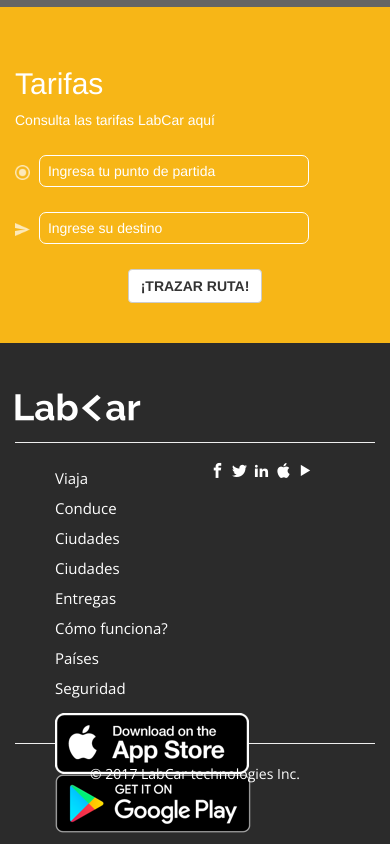
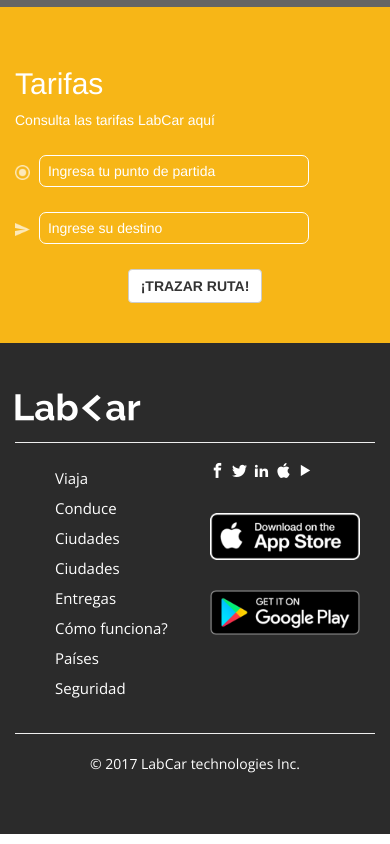
Before and after one commit to lesashley/LabCar-Sprint04, a plain HTML site: page index.html in a window 390 px wide. Shown: the part 2224-3068 px from the top of the page. Drawn offline with nearby package versions, Linux system fonts and the light colour scheme; some packages are replaced by stand-ins of ours; grey boxes are pictures that could not be loaded; files whose address does not match are found by name.

Commit message:
Estilos en desktop y mobile tambien añadi tipografia

```diff
--- a/assets/css/style.css
+++ b/assets/css/style.css
@@ -167,9 +167,11 @@ font-family: 'Raleway', sans-serif;
 #footer .flex-end{
   display: flex;
   align-items: flex-end;
-  height: 240px;
+  height: 250px;
 }
-
+.flex-end img{
+  margin: 15px;
+}
 @media(max-width: 768px){
   .logo{
     width: 100px;
@@ -178,6 +180,10 @@ font-family: 'Raleway', sans-serif;
   }
   #footer .flex-end{
     align-items: flex-start;
-    height: 10px;
+    height: 20px;
+  }
+  .logos-footer img{
+    width: 150px;
+    margin-top: 30px;
   }
 }
--- a/index.html
+++ b/index.html
@@ -138,16 +138,22 @@
               <img src="assets/images/logo-blanco.png" alt="">
             </div>
           </div>
-          <hr class="divider">
+          <hr>
           <div class="row">
-            <div class="col-md-2 col-xs-6 flex-end col-xs-push-6">
-              <a href="#" class="icon-facebook"></a>
-              <a href="#" class="icon-twitter"></a>
-              <a href="#" class="icon-linkedin2"></a>
-              <a href="#" class="icon-appleinc"></a>
-              <a href="#" class="icon-play3"></a>
+            <div class="col-xs-6 col-xs-push-6 col-md-push-0 col-md-2">
+              <div class="flex-end">
+                <a href="#" class="icon-facebook"></a>
+                <a href="#" class="icon-twitter"></a>
+                <a href="#" class="icon-linkedin2"></a>
+                <a href="#" class="icon-appleinc"></a>
+                <a href="#" class="icon-play3"></a>
+              </div>
+              <div class="logos-footer visible-xs">
+                <img src="assets/images/app-store.png" alt="">
+                <img src="assets/images/google-play.png" alt="">
+              </div>
             </div>
-            <div class="col-md-2 col-md-offset-1 col-xs-6 col-xs-pull-6">
+            <div class="col-xs-pull-6 col-md-2 col-md-offset-1 col-md-pull-0 col-xs-6">
               <ul>
                 <li><a href="#">Viaja</a></li>
                 <li><a href="#">Conduce</a></li>
@@ -171,7 +177,7 @@
                 <li><a href="#">Coders</a></li>
               </ul>
             </div>
-            <div class="col-md-2 col-md-offset-1 flex-end col-xs-6">
+            <div class="col-md-2 col-md-offset-1 flex-end col-xs-6 hidden-xs">
               <ul>
                 <li><img src="assets/images/app-store.png" alt=""></li>
                 <li><img src="assets/images/google-play.png" alt=""></li>
```
